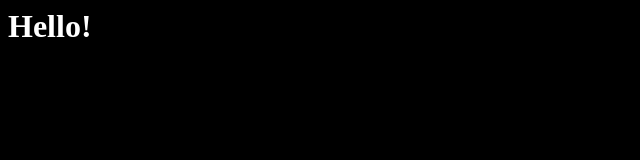
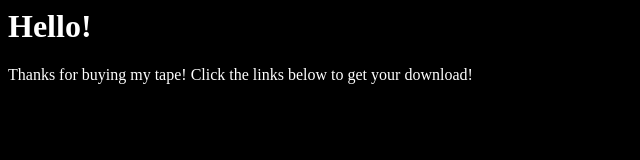
Before and after one commit to caspertaro/Rooms, a plain HTML site: page index.html in a window 1280 px wide. Shown: the whole page, without its empty margins (0-640 px from the left). Drawn offline with Linux system fonts and the light colour scheme.

Commit message:
Update index.html

```diff
--- a/index.html
+++ b/index.html
@@ -13,6 +13,7 @@
 <body>
 
   <h1 style="color:white">Hello!</h1>
+  <p style ="color:white;size:14"> Thanks for buying my tape! Click the links below to get your download! </p>
 
 
 
```
